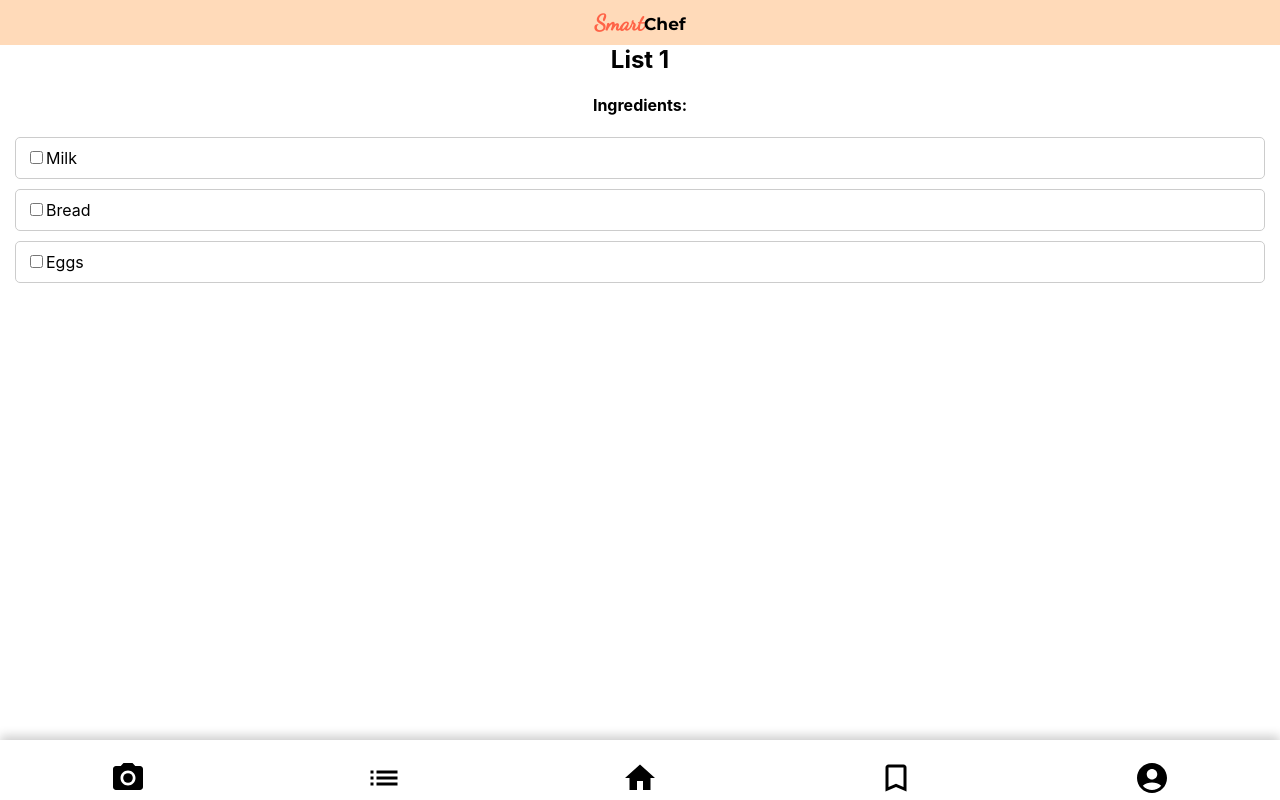
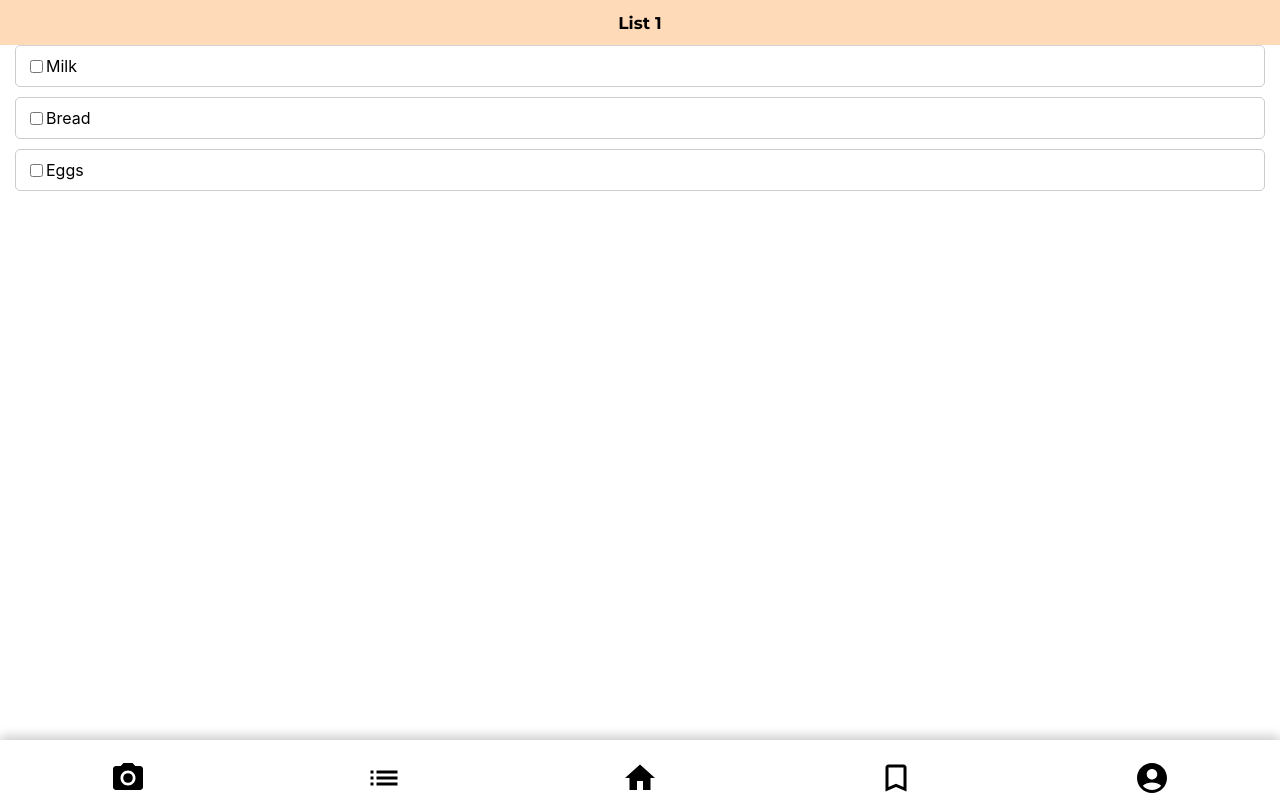
Before and after one commit to marylou7/smartchef, a React (Create React App) app: page /smartchef/list/1 in a window 1280 px wide. Built offline with nearby package versions, Linux system fonts and the light colour scheme.

Commit message:
added dynamic list title for topbar

```diff
--- a/src/components/ListPage.js
+++ b/src/components/ListPage.js
@@ -1,5 +1,6 @@
 import React, { useState, useEffect } from "react";
 import { useParams } from "react-router-dom";
+import TopBar from "./TopBar";
 
 const ListPage = () => {
   const { id } = useParams();
@@ -34,8 +35,8 @@ const ListPage = () => {
 
   return (
     <div className="list-page">
-       <h2>{listName}</h2>
-      <h4>Ingredients:</h4>
+        {/* Pass listName to TopBar */}
+        <TopBar listName={listName} isEditable={false} handleEditClick={() => {}} />
       <div>
         {items.length === 0 ? (
           <p>No items in the list</p>
--- a/src/components/TopBar.js
+++ b/src/components/TopBar.js
@@ -8,14 +8,15 @@ const pageTitles = {
   "/shopping-lists": "Shopping Lists",
   "/saved-recipes": "Saved Recipes",
   "/my-profile": "My Profile",
-  "/recipe/": "SmartChef"
+  "/recipe/": "SmartChef",
+   "/list/": "SmartChef"
 };
 
 const TopBar = ({ isEditable, handleEditClick, listName }) => {
   const location = useLocation();
   const navigate = useNavigate();
 
-  const pageTitle = pageTitles[location.pathname] || "SmartChef";
+  const pageTitle = location.pathname.startsWith("/list/") ? listName : pageTitles[location.pathname] || "SmartChef";
 
   const isSmartChefPage = pageTitle === "SmartChef";
   const isRecipePage = location.pathname.startsWith("/recipe");
```
